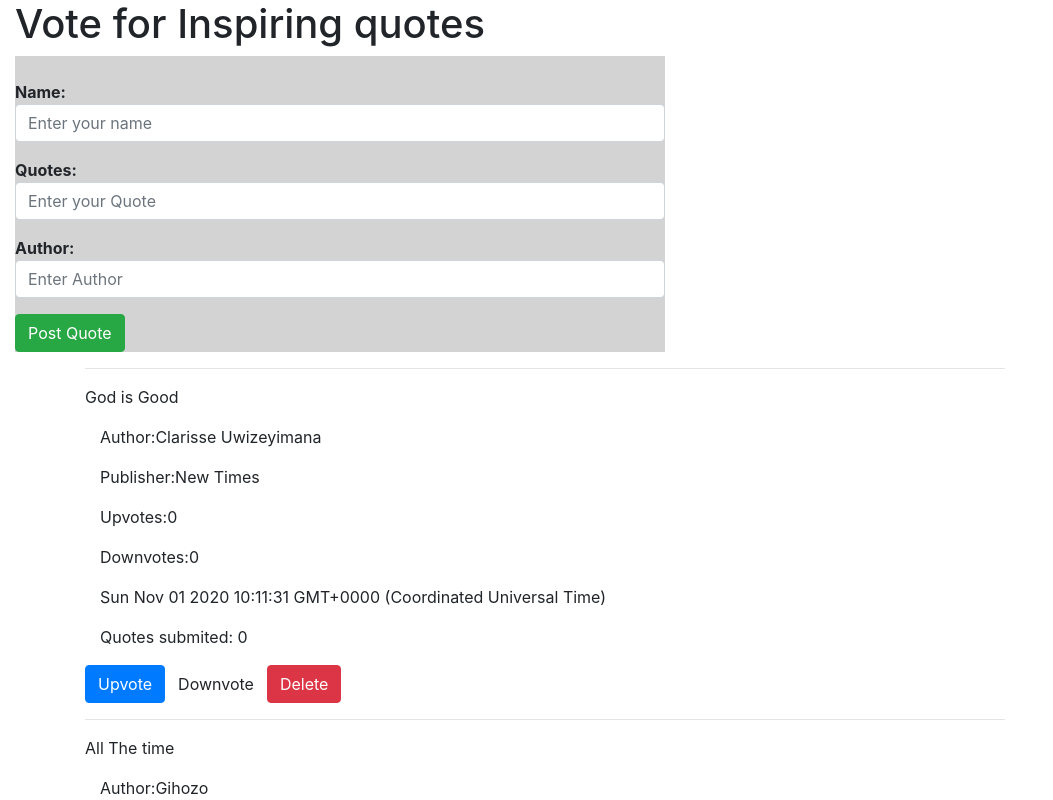
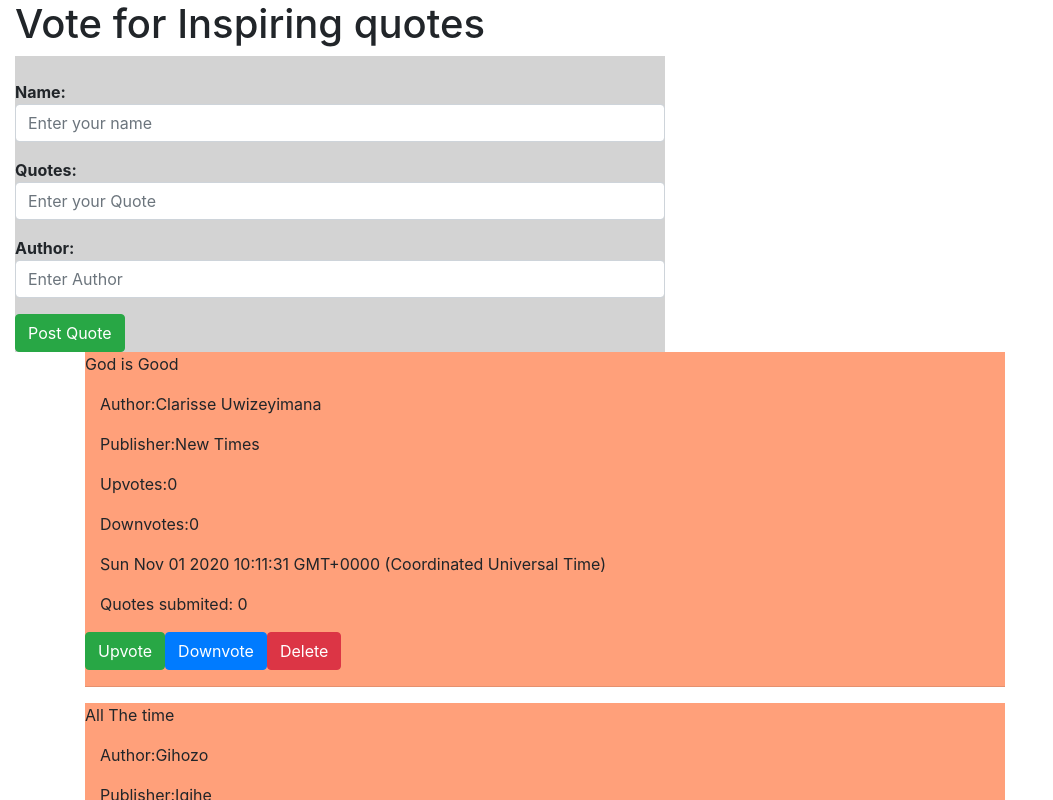
Before and after one commit to Clarisse-3924/Quotes, an Angular app: page / in a window 1280 px wide. Shown: the top 800 px of the page, without its empty margins (0-1053 px from the left). Built offline with nearby package versions, Linux system fonts and the light colour scheme.

Commit message:
modifying html file

```diff
--- a/src/app/quote/quote.component.css
+++ b/src/app/quote/quote.component.css
@@ -0,0 +1 @@
+#g{background-color: lightsalmon;}
--- a/src/app/quote/quote.component.html
+++ b/src/app/quote/quote.component.html
@@ -3,14 +3,14 @@
   <div class="container">
     <div class="row">
       <div class="col-md-10">
-        <hr>
-        <div  class="myQuote"*ngFor="let quote of quotes; let i=index">
+
+        <div  class="myQuote"*ngFor="let quote of quotes; let i=index" id="g">
           <p appHighlight *ngIf="highestUpvote()===quote.upvotes && quote.upvotes>0">{{quote.quote}}</p>
           <p  *ngIf="highestUpvote()!==quote.upvotes || quote.upvotes===0">{{quote.quote}}</p>
           <app-details [quote]="quote"></app-details>
 
-          <button class="btn btn-primary" (click)="upvote(i)">Upvote</button>
-          <button class="btn" (click)="downvote(i)">Downvote</button>
+          <button class="btn btn-success" (click)="upvote(i)">Upvote</button>
+          <button class="btn btn-primary" (click)="downvote(i)">Downvote</button>
           <button class="btn btn-danger" (click)="delQuote(i)">Delete</button>
 
           <hr>
```
